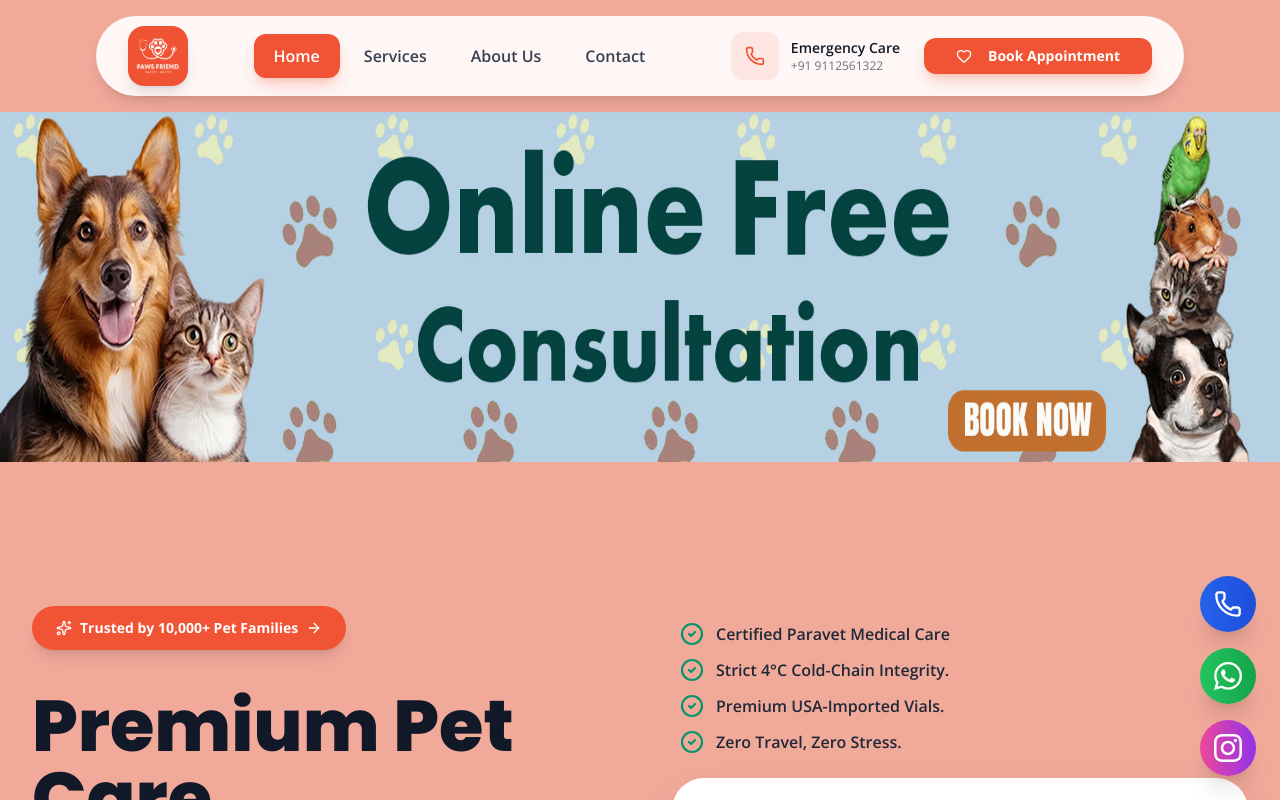
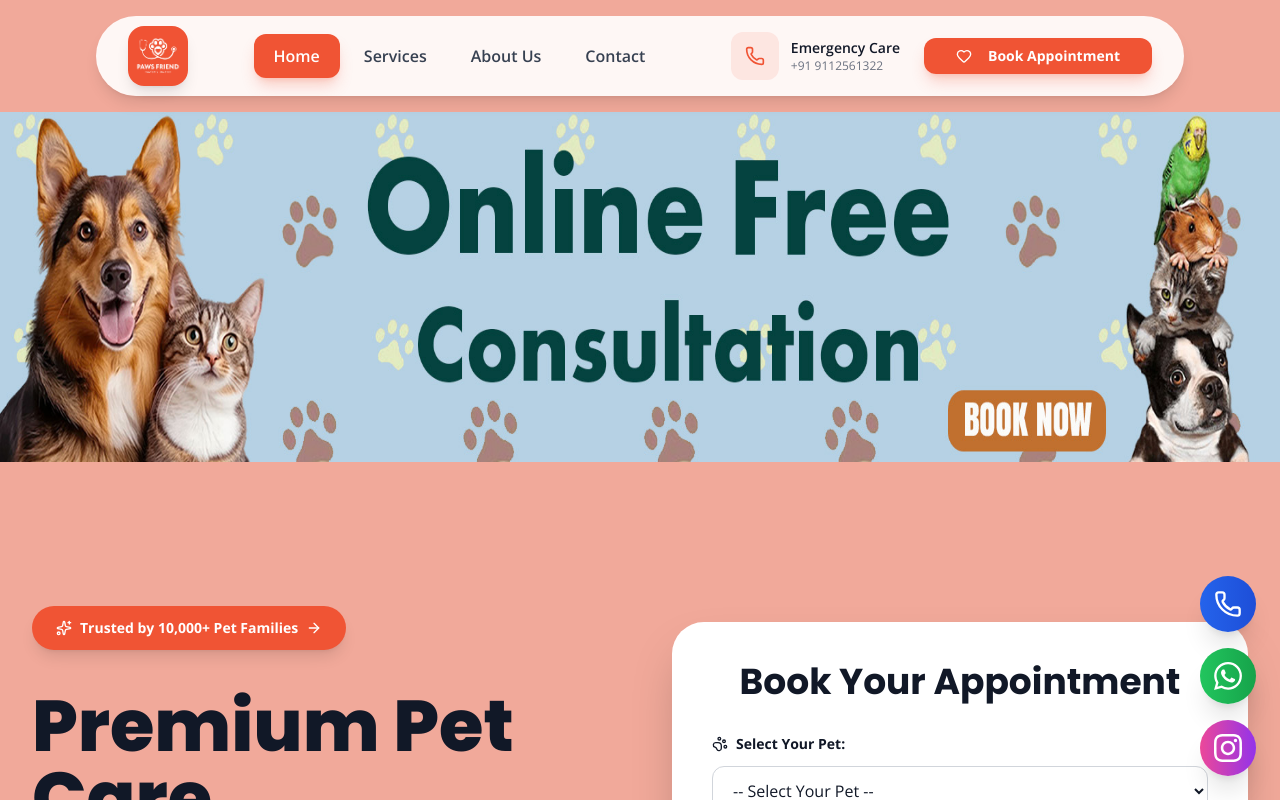
Before and after one commit to desirediv0/paws-friend, a Next.js app: page / in a window 1280 px wide. Shown: the top 800 px of the page. Built offline with nearby package versions, Linux system fonts and the light colour scheme.

Commit message:
feat: create AppointmentForm component with dynamic styling and form integration

```diff
--- a/src/components/AppointmentForm.jsx
+++ b/src/components/AppointmentForm.jsx
@@ -1,30 +1,12 @@
-import { CheckCircle2 } from "lucide-react"
+
 
 import Form from "./Form"
 
-const AppointmentForm = ({ variant = "white", customPetTypes, customServices, showFeatures = true }) => {
-  const features = [
-    "Certified Paravet Medical Care",
-    "Strict 4°C Cold-Chain Integrity.",
-    "Premium USA-Imported Vials.",
-    "Zero Travel, Zero Stress.",
-  ]
+const AppointmentForm = ({ variant = "white", customPetTypes, customServices, }) => {
 
   return (
     <section className="w-full">
-      {/* 4 Trust Points Above Form */}
-      {showFeatures && (
-        <div className="mb-5 sm:mb-6 space-y-2.5 sm:space-y-3 px-2">
-          {features.map((feature, index) => (
-            <div key={index} className="flex items-center space-x-3">
-              <CheckCircle2 className="w-5 h-5 sm:w-6 sm:h-6 text-emerald-600 flex-shrink-0 stroke-[2.2]" />
-              <span className={`font-semibold text-sm sm:text-base ${variant === "white" ? "text-gray-800" : "text-white"}`}>
-                {feature}
-              </span>
-            </div>
-          ))}
-        </div>
-      )}
+
 
       <div className="relative">
         <div className={`${variant === "white" ? "bg-white shadow-2xl" : "bg-white/10 backdrop-blur-xl border border-white/20"} rounded-[2rem] p-6 sm:p-8 md:p-10`}>
```
